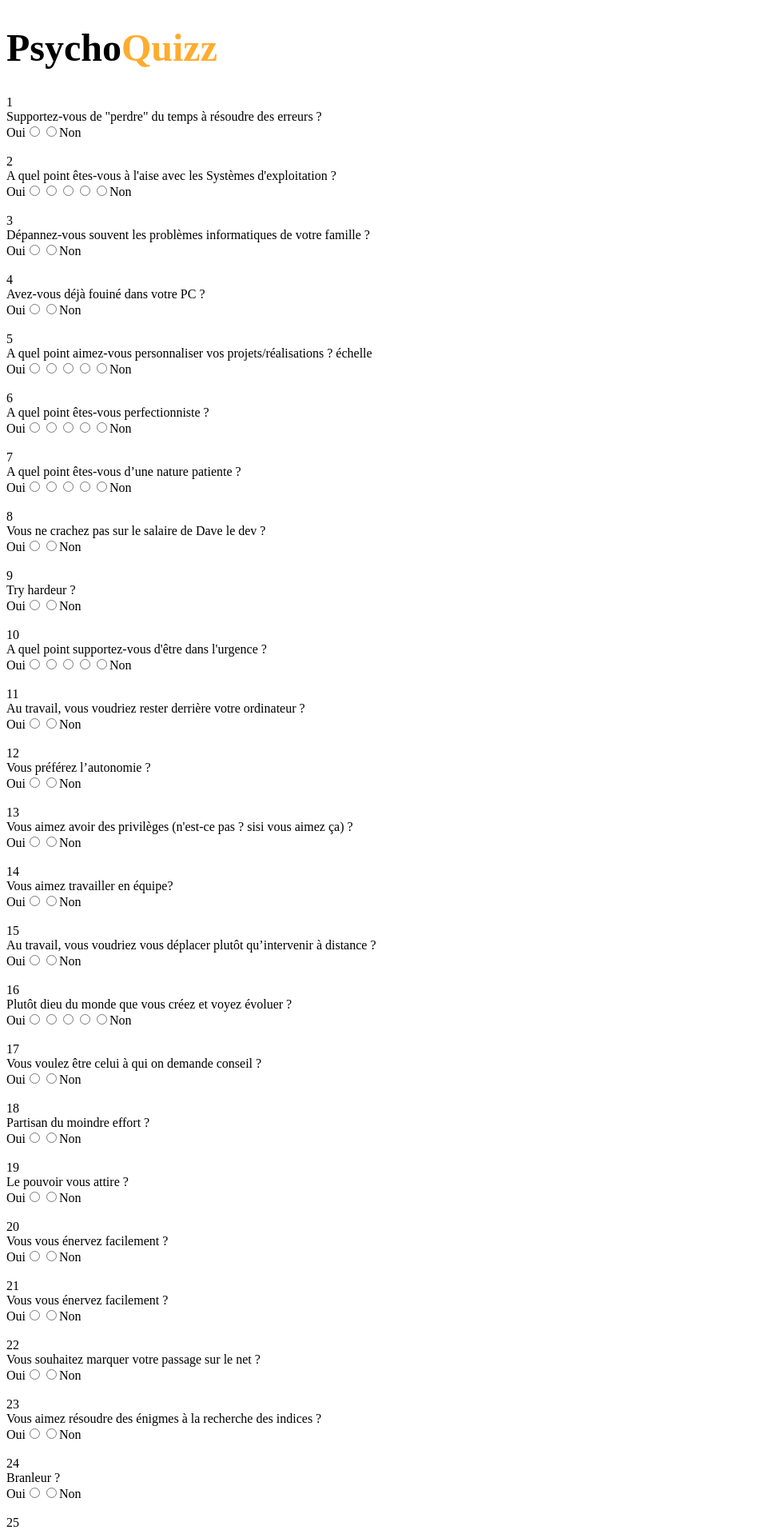
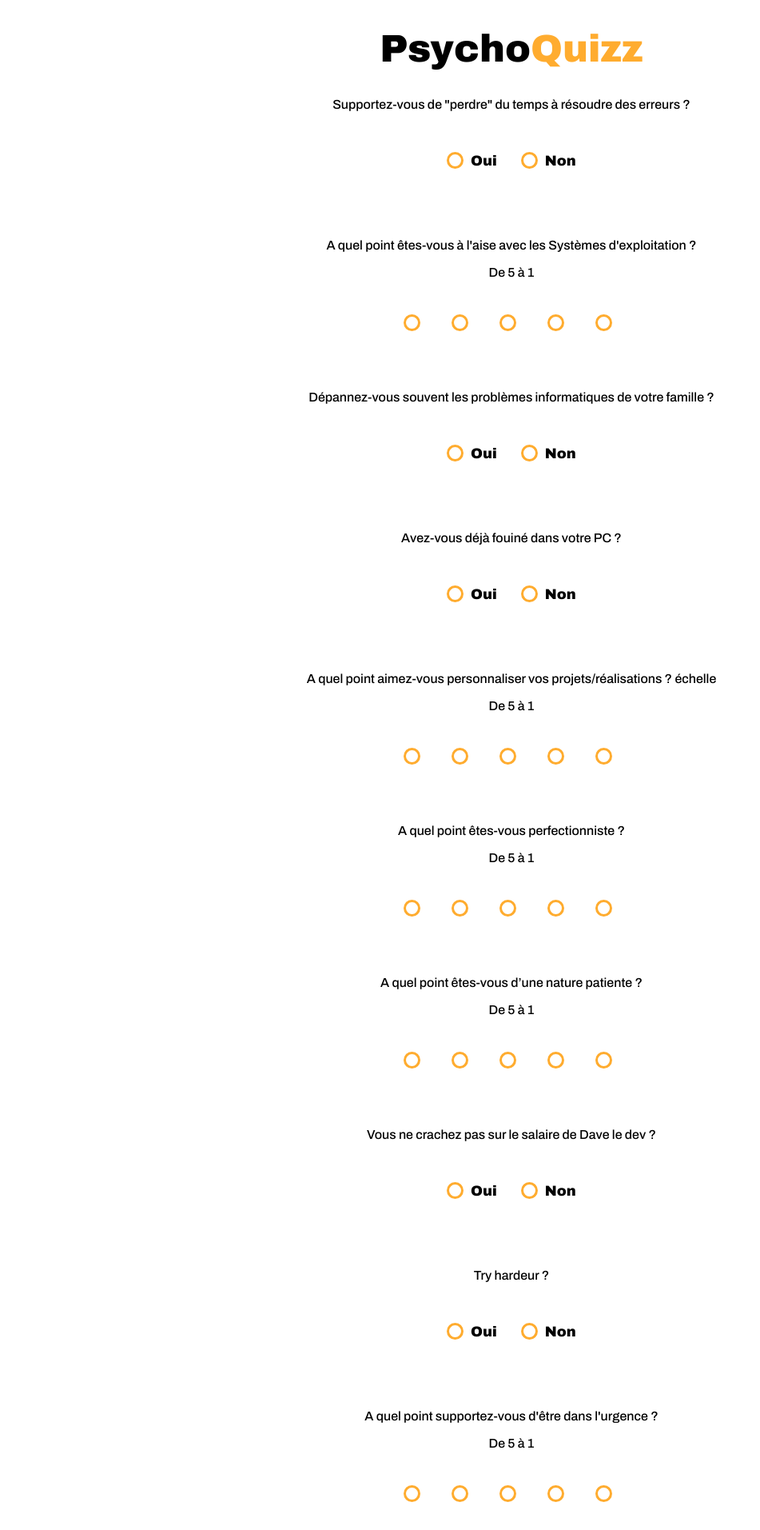
Before and after one commit to PierreThio/AP-RISSER, a PHP site: page /questionnaire.php in a window 1280 px wide. Shown: the top 1913 px of the page at 80% size, without its empty margins (0-951 px from the left). Run offline with PHP 8.4, Linux system fonts and the light colour scheme; data comes from the database, SQL or seed files in the repository.

Commit message:
Add files via upload

```diff
--- /dev/null
+++ b/assets/css/main.css
@@ -0,0 +1,105 @@
+@import url('https://fonts.googleapis.com/css2?family=Archivo+Black&family=Archivo:wght@500&display=swap');
+@import url('https://fonts.googleapis.com/css2?family=Archivo+Black&family=Archivo:wght@500;900&display=swap'); /* font-family: 'Archivo', sans-serif; */
+
+.titre{
+    text-align: center;
+}
+.titre1{
+    color: #000000;
+}
+.titre2{
+    color: #FFAC2F;
+}
+
+h1 {
+    font-size: 3rem;
+    font-family: "Archivo", sans-serif;
+    text-align: center;
+}
+
+.body {
+    font-family: "Archivo", sans-serif;
+    font-size: 16px;
+    display: flex;
+    align-items: center;
+    justify-content: center;
+    height: 100vh;
+    background-color: #ffffff;
+}
+
+.form {
+    justify-content: center;
+    align-items: center;
+    text-align: center;
+    font-family: "Archivo", sans-serif;
+    font-size: 16px;
+}
+
+.button {
+    background-color: #FFAC2F;
+    color: black;
+    font-size: 1.5vw;
+    padding: 1.2vw 2.4vw;
+    border: none;
+    border-radius: 2vw;
+    cursor: pointer;
+    box-shadow: 0px 3px 5px rgba(0, 0, 0, 0.2);
+    transition: all 0.2s ease-in-out;
+}
+.button:hover {
+    box-shadow: 0px 5px 10px rgba(5, 0, 0, 0.2);
+    transform: translateY(-2px);
+}
+
+button.button {
+    color: white;
+    font-weight: bold;
+}
+
+
+.radio {
+    font-size: large;
+    font-weight: bolder;
+    text-transform: capitalize;
+    display: inline-block;
+    vertical-align: middle;
+    color: #000000;
+    position: relative;
+    padding-left: 30px;
+}
+
+.radio + .radio {
+    margin-left: 30px;
+}
+.radio input[type="radio"]{
+    display: none;
+}
+
+.radio span{
+    height: 15px;
+    width: 15px;
+    border-radius: 50%;
+    border: 3px solid #FFAC2F;
+    display: block;
+    position: absolute;
+    left: 0;
+    top: -1px;
+}
+
+.radio span:after{
+    content: "";
+    height: 9px;
+    width: 9px;
+    background-color: #FFAC2F;
+    display: block;
+    position: absolute;
+    left: 50%;
+    top: 50%;
+    transform: translate(-50%,-50%) scale(0);
+    border-radius: 50%;
+    transition: 300ms ease-in-out 0s;
+}
+
+.radio input[type="radio"]:checked ~ span::after{
+    transform: translate(-50%,-50%) scale(1);
+}
--- a/assets/css/questionnaire.css
+++ b/assets/css/questionnaire.css
@@ -1,13 +1,36 @@
-@import url("https://fonts.googleapis.com/css2?family=Archivo:wght@500&display=swap");
+@charset "UTF-8";
 @import url("https://fonts.googleapis.com/css2?family=Archivo:wght@900&display=swap");
-h1 {
-  font-size: 3rem;
+
+
+
+
+.test {
+  border-style: solid;
+  border:20px
+
 }
 
-.body {
+div {
+  margin-top: 35px;
+  margin-bottom: 35px;
+
+}
+
+.form-control {
+  font-family: system-ui, sans-serif;
+  font-size: 2rem;
+  font-weight: bold;
+  line-height: 1.1;
+  display: grid;
+  grid-template-columns: 1em auto;
+  gap: 0.5em;
+}
+
+
+.form {
+  justify-content: center;
+  align-items: center;
+  text-align: center;
   font-family: "Archivo", sans-serif;
   font-size: 16px;
 }
-.body__title {
-  color: #FFAC2F;
-}/*# sourceMappingURL=questionnaire.css.map */
--- a/back-end/questionnaire.php
+++ b/back-end/questionnaire.php
@@ -62,4 +62,3 @@ function createResults()
     }
     getResults();
 }
-?>
--- a/back-end/utilisateur-bdd.php
+++ b/back-end/utilisateur-bdd.php
@@ -3,4 +3,3 @@ $host = "localhost";
 $user = "root";
 $password = "";
 $dbname = "psychoquizz";
-?>
--- a/questionnaire.php
+++ b/questionnaire.php
@@ -1,6 +1,5 @@
 <?php
 session_start();
-$_SESSION["id"] = 2;
 include("back-end/questionnaire.php");
 $questions = getQuestions();
 ?>
@@ -11,50 +10,74 @@ $questions = getQuestions();
     <meta charset="UTF-8">
     <meta http-equiv="X-UA-Compatible" content="IE=edge">
     <meta name="viewport" content="width=device-width, initial-scale=1.0">
+    <link rel="stylesheet" href="assets/css/main.css">
     <link rel="stylesheet" href="assets/css/questionnaire.css">
-    <title>PsychoQuizz</title>
+    <link rel="icon" type="image/jpg" href="assets/picture/picture-icon.png">
+    <title>Questionnaire</title>
 </head>
 
 <body>
-    <h1>Psycho<span class="body__title">Quizz</span></h1>
-    <form action="<?php createResults(); ?>" method="POST">
+    <div class="titre">
+        <h1 class="titre1">Psycho<span class="titre2">Quizz</span></h1>
+    </div>
+    <form class="form" action="<?php createResults(); ?>" method="POST">
         <?php
         foreach ($questions as $question) {
             if ($question->IDTYPEQUESTION == 1) {
                 echo "<div>";
-                echo "<label>";
-                echo $question->IDQUESTION;
-                echo "<br>";
+                echo "<label class = 'text'>";
                 echo $question->LIBELLE;
                 echo "</label>";
                 echo "<br>";
-                echo "Oui";
+                echo "<br>";
+                echo "<div> <label class = 'radio'>";
+                echo "Oui ";
                 echo "<input type='radio' value='1' name='" . $question->IDQUESTION . "' required>";
+                echo "<span></span>";
+                echo "</label>";
+                echo "<label class = 'radio'>";
                 echo "<input type='radio' value='2' name='" . $question->IDQUESTION . "' required>";
-                echo "Non";
+                echo " Non";
+                echo "<span></span>";
+                echo "</label>";
+                echo "</div>";
                 echo "</div>";
             }
             if ($question->IDTYPEQUESTION == 2) {
                 echo "<div>";
-                echo "<label>";
-                echo $question->IDQUESTION;
-                echo "<br>";
+                echo "<label class ='text'>";
                 echo $question->LIBELLE;
                 echo "</label>";
                 echo "<br>";
-                echo "Oui";
+                echo "<br>";
+                echo "De 5 à 1";
+                echo "<div> <label class = 'radio'>";
                 echo "<input type='radio' value='5' name='" . $question->IDQUESTION . "' required>";
+                echo "<span></span>";
+                echo "</label>";
+                echo "<label class = 'radio'>";
                 echo "<input type='radio' value='4' name='" . $question->IDQUESTION . "' required>";
+                echo "<span></span>";
+                echo "</label>";
+                echo "<label class = 'radio'>";
                 echo "<input type='radio' value='3' name='" . $question->IDQUESTION . "' required>";
+                echo "<span></span>";
+                echo "</label>";
+                echo "<label class = 'radio'>";
                 echo "<input type='radio' value='2' name='" . $question->IDQUESTION . "' required>";
+                echo "<span></span>";
+                echo "</label>";
+                echo "<label class = 'radio'>";
                 echo "<input type='radio' value='1' name='" . $question->IDQUESTION . "' required>";
-                echo "Non";
+                echo "<span></span>";
+                echo "</label>";
+                echo "</div>";
                 echo "</div>";
             }
             echo "<br>";
         }
         ?>
-        <button type="submit" name="submit">Résultats</button>
+        <button class ="button" type="submit" name="submit">Résultats</button>
     </form>
 </body>
 
```
Also changed, not shown: assets/css/index.css (added, +102 -0 lines), assets/css/sonde.css (+0 -17 lines), back-end/sonde.php (+11 -0 lines), index.php (+5 -2 lines), sonde.php (+20 -7 lines), back-end/baton.js (line endings or trailing spaces), back-end/results.php (line endings or trailing spaces), results.php (line endings or trailing spaces).
